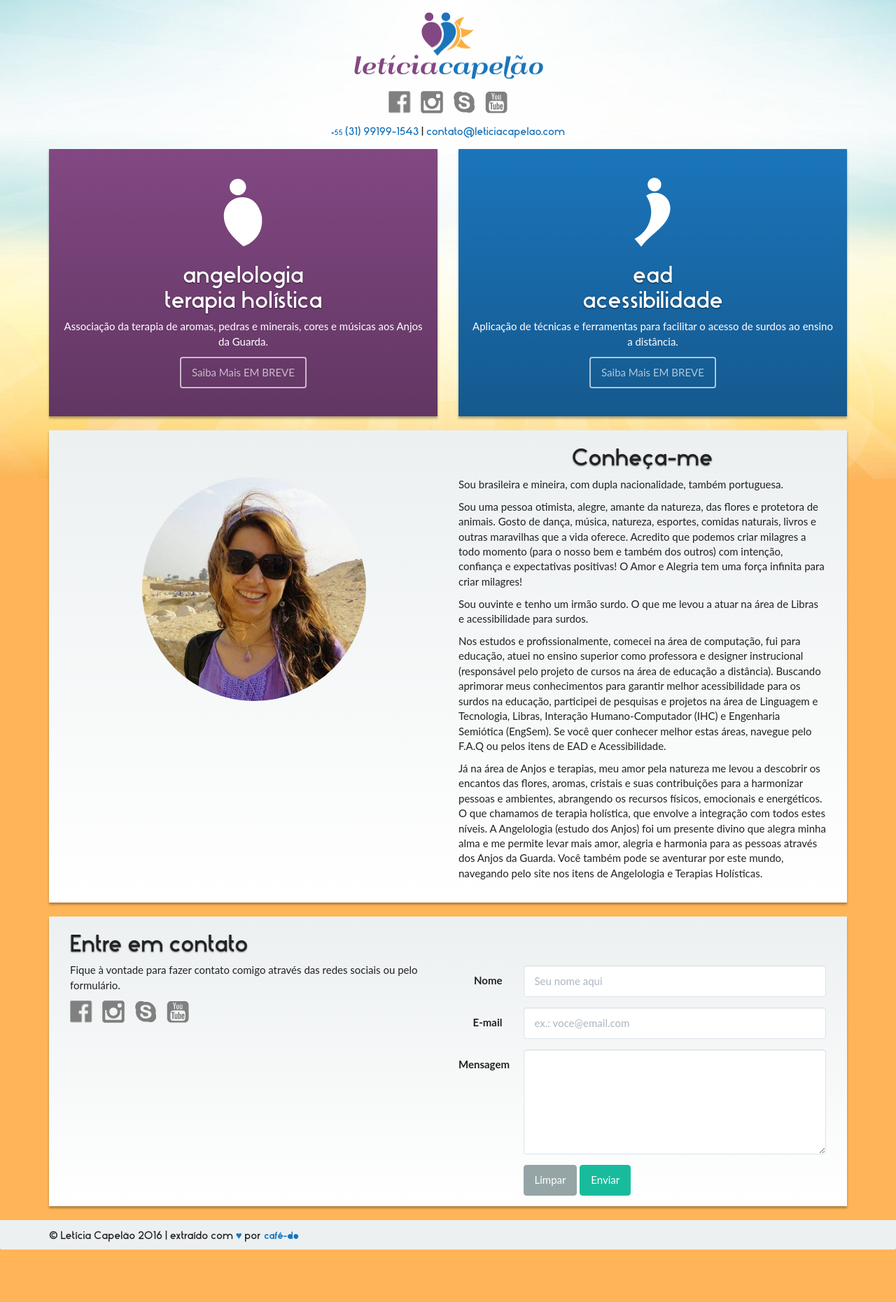
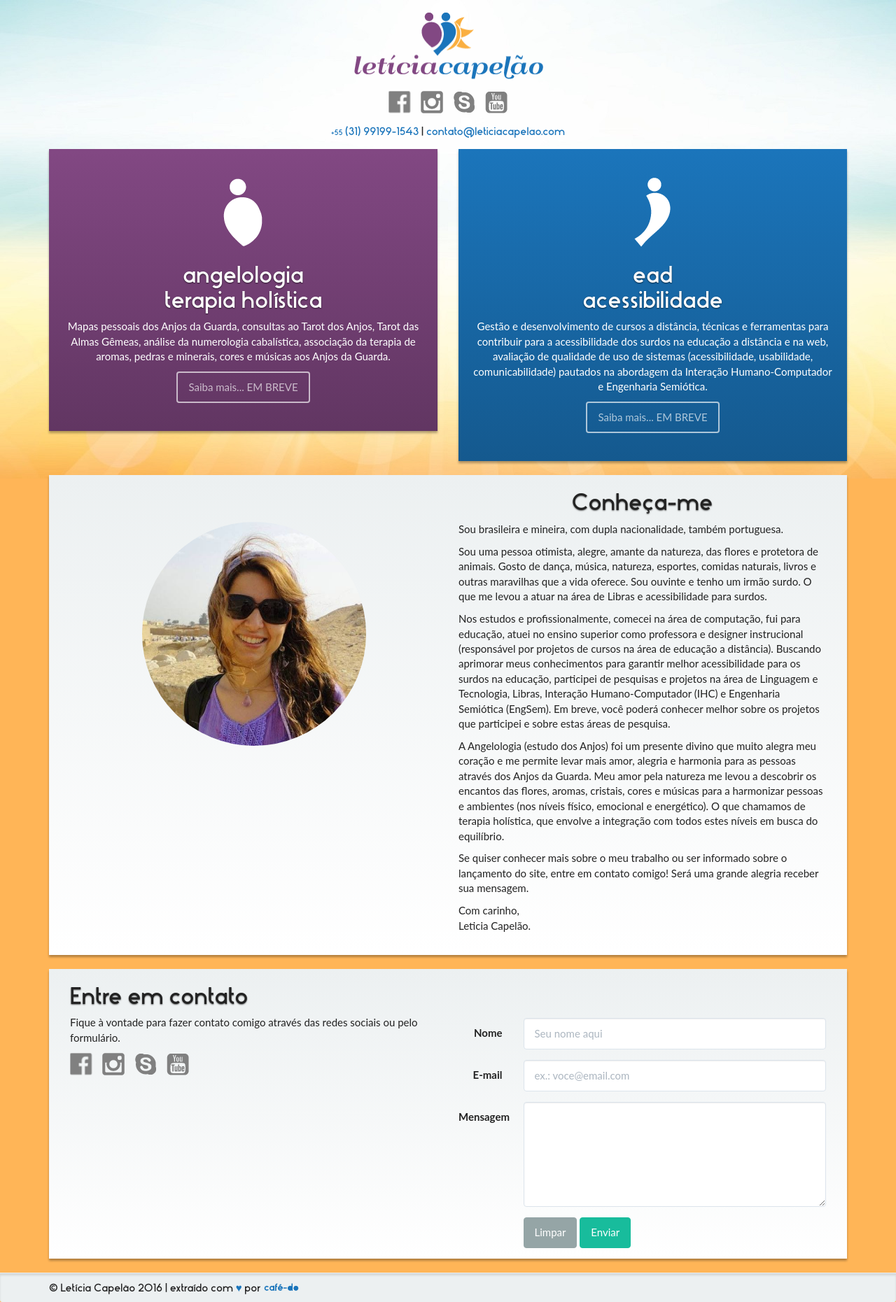
Before and after one commit to cafe-do/leticiacapelao, a Jekyll site: the page built from index.html, in a window 1280 px wide. Shown: the whole page at 70% size. Built offline with Jekyll 4.4.1, drawn with Linux system fonts in a browser that asks for light colours; before the commit the page ends 1786 px from its top, so only the background shows below that.

Commit message:
Content changes.

```diff
--- a/_includes/header-homepage.html
+++ b/_includes/header-homepage.html
@@ -8,12 +8,7 @@
     </nav>
 
 	<div class="row text-center">
-		<ul class="social-network nav">
-			<li><a href="#" class="facebook">Facebook</a></li>
-			<li><a href="#" class="instagram">Instagram</a></li>
-			<li><a href="#" class="skype">Skype</a></li>
-			<li><a href="#" class="youtube">YouTube</a></li>
-		</ul>
+		{% include social-networks.html %}
 		<div id="contact-info">
 			<a href="tel:+5531991991543" class="phone"><span class="country-code">+55</span> (31) 99199-1543</a><br class="visible-xs"><span class="hidden-xs"> | </span><a href="mailto:contato@leticiacapelao.com" class="email">contato@leticiacapelao.com</a>
 		</div>
--- /dev/null
+++ b/_includes/social-networks.html
@@ -0,0 +1,6 @@
+<ul class="nav social-network">
+  <li><a href="https://www.facebook.com/leticia.capelao" target="_blank" class="facebook">Facebook</a></li>
+  <li><a href="https://www.instagram.com/leticiacapelao" target="_blank" class="instagram">Instagram</a></li>
+  <li><a href="skype:leticia.capelao.souza?userinfo" target="_blank" class="skype">Skype</a></li>
+  <li><a href="https://www.youtube.com/leticiacapelaoprof" target="_blank" class="youtube">YouTube</a></li>
+</ul>
--- a/_sass/_styles/_footer.scss
+++ b/_sass/_styles/_footer.scss
@@ -1,6 +1,7 @@
 #site-footer {
 	margin-top: 20px;
 	font-family: $font-family-brand;
+	@include box-shadow(inset 0 3px 3px rgba(0,0,0,.1));
 
 	.cafe-do-love { color: $brand-info; }
 	.cafe-do-logo { margin-top: -3px; }
--- a/index.html
+++ b/index.html
@@ -7,16 +7,16 @@ layout: homepage
       <div class="text-center">
         <img src="{{ "/images/angelologia-icon.png" | prepend: site.baseurl }}" alt="">
         <h2>angelologia<br>terapia hol&iacute;stica</h2>
-        <p>Associa&ccedil;&atilde;o da terapia de aromas, pedras e minerais, cores e músicas aos Anjos da Guarda.</p>
-        <a href="#" class="btn btn-transparent disabled">Saiba Mais EM BREVE</a>
+        <p>Mapas pessoais dos Anjos da Guarda, consultas ao Tarot dos Anjos, Tarot das Almas G&ecirc;meas, an&aacute;lise da numerologia cabal&iacute;stica, associa&ccedil;&atilde;o da terapia de aromas, pedras e minerais, cores e m&uacute;sicas aos Anjos da Guarda.</p>
+        <a href="#" class="btn btn-transparent disabled">Saiba mais... EM BREVE</a>
       </div>
     </section>
     <section class="section ead col-xs-12 col-sm-6">
       <div class="text-center">
         <img src="{{ "/images/ead-icon.png" | prepend: site.baseurl }}" alt="">
         <h2>ead<br>acessibilidade</h2>
-        <p>Aplica&ccedil;&atilde;o de t&eacute;cnicas e ferramentas para facilitar o acesso de surdos ao ensino a dist&acirc;ncia.</p>
-        <a href="#" class="btn btn-transparent disabled">Saiba Mais EM BREVE</a>
+        <p>Gest&atilde;o e desenvolvimento de cursos a dist&acirc;ncia, t&eacute;cnicas e ferramentas para contribuir para a acessibilidade dos surdos na educa&ccedil;&atilde;o a dist&acirc;ncia e na web, avalia&ccedil;&atilde;o de qualidade de uso de sistemas (acessibilidade,  usabilidade, comunicabilidade) pautados na abordagem da Intera&ccedil;&atilde;o Humano-Computador e Engenharia Semi&oacute;tica.</p>
+        <a href="#" class="btn btn-transparent disabled">Saiba mais... EM BREVE</a>
       </div>
     </section>
   </div>
@@ -27,10 +27,11 @@ layout: homepage
           <h2 class="text-center">Conheça-me</h2>
           <div class="photo col-xs-12 col-sm-pull-12"><img class="col-xs-12 col-sm-8 col-sm-offset-2" src="{{ "/images/leticiacapelao.jpg" | prepend: site.baseurl }}" alt="Letícia Capelão"></div>
           <p>Sou brasileira e mineira, com dupla nacionalidade, tamb&eacute;m portuguesa.</p>
-          <p>Sou uma pessoa otimista, alegre, amante da natureza, das flores e protetora de animais. Gosto de dan&ccedil;a, m&uacute;sica, natureza, esportes, comidas naturais, livros e outras maravilhas que a vida oferece.  Acredito que podemos criar milagres a todo momento (para o nosso bem e tamb&eacute;m dos outros) com inten&ccedil;&atilde;o, confian&ccedil;a e expectativas positivas! O Amor e Alegria tem uma for&ccedil;a infinita para criar milagres!</p>
-          <p>Sou ouvinte e tenho um irm&atilde;o surdo. O que me levou a atuar na &aacute;rea de Libras e acessibilidade para surdos.</p>
-          <p>Nos estudos e profissionalmente, comecei na &aacute;rea de computa&ccedil;&atilde;o, fui para educa&ccedil;&atilde;o, atuei no ensino superior como professora e designer instrucional (respons&aacute;vel pelo projeto de cursos na &aacute;rea de educa&ccedil;&atilde;o a dist&acirc;ncia). Buscando aprimorar meus conhecimentos para garantir melhor acessibilidade para os surdos na educa&ccedil;&atilde;o, participei de pesquisas e projetos na &aacute;rea de Linguagem e Tecnologia, Libras, Intera&ccedil;&atilde;o Humano-Computador (IHC) e Engenharia Semi&oacute;tica (EngSem). Se voc&ecirc; quer conhecer melhor estas &aacute;reas, navegue pelo F.A.Q ou pelos itens de EAD e Acessibilidade.</p>
-          <p>J&aacute; na &aacute;rea de Anjos e terapias, meu amor pela natureza me levou a descobrir os encantos das flores, aromas, cristais e suas contribui&ccedil;&otilde;es para a harmonizar pessoas e ambientes, abrangendo os recursos f&iacute;sicos, emocionais e energ&eacute;ticos. O que chamamos de terapia hol&iacute;stica, que envolve a integra&ccedil;&atilde;o com todos estes n&iacute;veis. A Angelologia (estudo dos Anjos) foi um presente divino que alegra minha alma e me permite levar mais amor, alegria e harmonia para as pessoas atrav&eacute;s dos Anjos da Guarda. Voc&ecirc; tamb&eacute;m pode se aventurar por este mundo, navegando pelo site nos itens de Angelologia e Terapias Hol&iacute;sticas.</p>
+          <p>Sou uma pessoa otimista, alegre, amante da natureza, das flores e protetora de animais. Gosto de dan&ccedil;a, m&uacute;sica, natureza, esportes, comidas naturais, livros e outras maravilhas que a vida oferece. Sou ouvinte e tenho um irm&atilde;o surdo. O que me levou a atuar na &aacute;rea de Libras e acessibilidade para surdos.</p>
+          <p>Nos estudos e profissionalmente, comecei na &aacute;rea de computa&ccedil;&atilde;o, fui para educa&ccedil;&atilde;o, atuei no ensino superior como professora e designer instrucional (respons&aacute;vel por projetos de cursos na &aacute;rea de educa&ccedil;&atilde;o a dist&acirc;ncia). Buscando aprimorar meus conhecimentos para garantir melhor acessibilidade para os surdos na educa&ccedil;&atilde;o, participei de pesquisas e projetos na &aacute;rea de Linguagem e Tecnologia, Libras, Intera&ccedil;&atilde;o Humano-Computador (IHC) e Engenharia Semi&oacute;tica (EngSem). Em breve, voc&ecirc; poder&aacute; conhecer melhor sobre os projetos que participei e sobre estas &aacute;reas de pesquisa.</p>
+          <p>A Angelologia (estudo dos Anjos) foi um presente divino que muito alegra meu cora&ccedil;&atilde;o e me permite levar mais amor, alegria e harmonia para as pessoas atrav&eacute;s dos Anjos da Guarda. Meu amor pela natureza me levou a descobrir os encantos das flores, aromas, cristais, cores e m&uacute;sicas para a harmonizar pessoas e ambientes (nos n&iacute;veis f&iacute;sico, emocional e energ&eacute;tico). O que chamamos de terapia hol&iacute;stica, que envolve a integra&ccedil;&atilde;o com todos estes n&iacute;veis em busca do equil&iacute;brio.</p>
+          <p>Se quiser conhecer mais sobre o meu trabalho ou ser informado sobre o lan&ccedil;amento do site, entre em contato comigo! Ser&aacute; uma grande alegria receber sua mensagem.</p>
+          <p>Com carinho,<br>Leticia Capel&atilde;o.</p>
         </div>
       </div>
     </section>
@@ -41,12 +42,7 @@ layout: homepage
         <div class="col-xs-12 col-sm-6">
           <h2>Entre em contato</h2>
           <p>Fique &agrave; vontade para fazer contato comigo atrav&eacute;s das redes sociais ou pelo formul&aacute;rio.</p>
-          <ul class="nav social-network">
-            <li><a href="#" class="facebook">Facebook</a></li>
-            <li><a href="#" class="instagram">Instagram</a></li>
-            <li><a href="#" class="skype">Skype</a></li>
-            <li><a href="#" class="youtube">YouTube</a></li>
-          </ul>
+          {% include social-networks.html %}
         </div>
         <div class="col-xs-12 col-sm-6">
           <form class="form-horizontal" action="//formspree.io/diegoversiani@gmail.com" method="POST">
```
Also changed, not shown: 5 other files.
